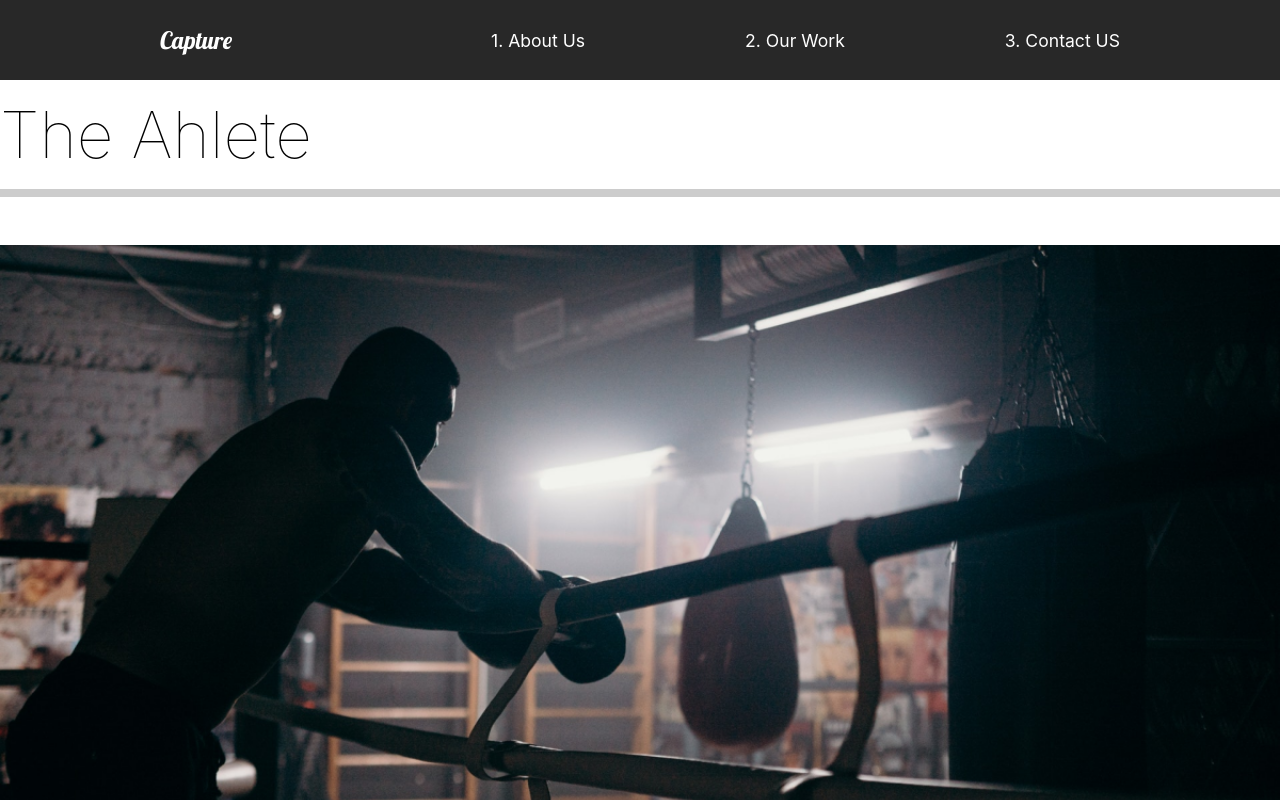
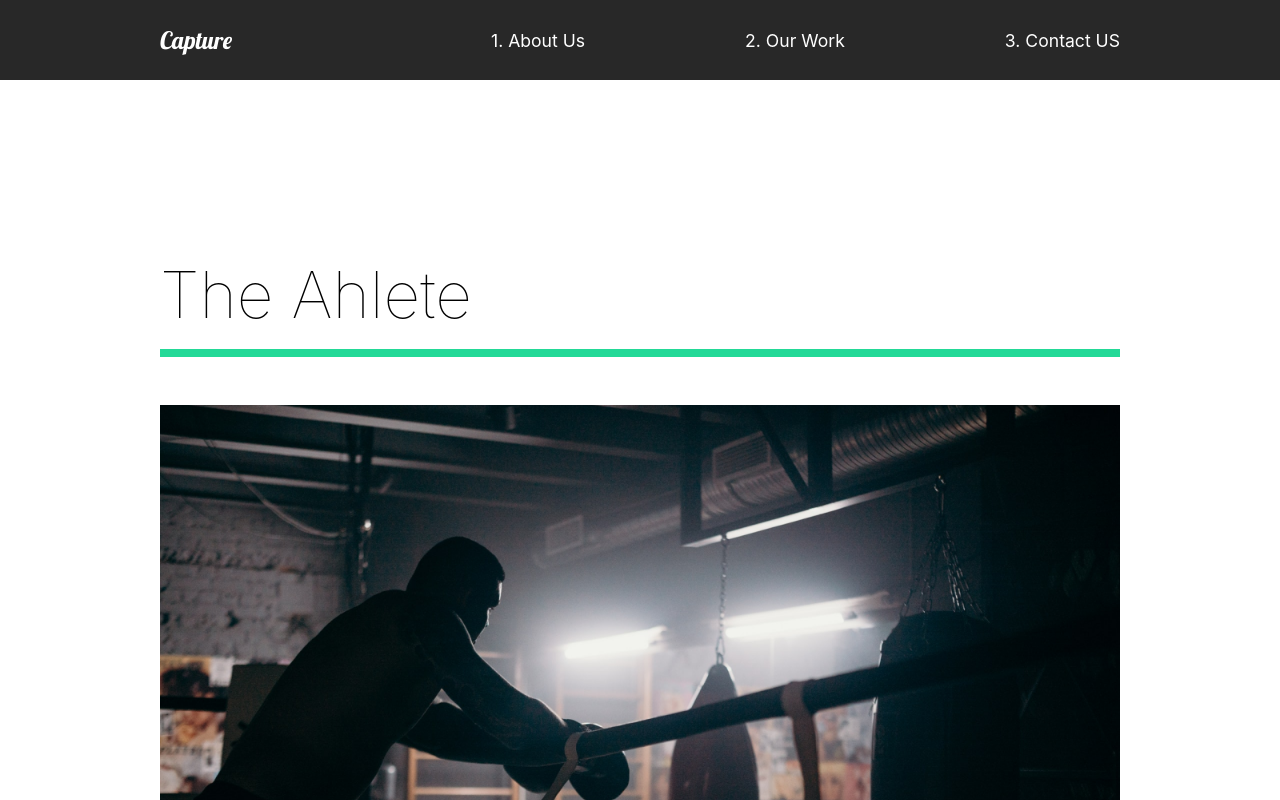
Before and after one commit to Xaisone/the-creative-react-captrue, a React (Create React App) app: page /work in a window 1280 px wide. Shown: the top 800 px of the page. Built offline with nearby package versions, Linux system fonts and the light colour scheme.

Commit message:
16. Our Work Animation

```diff
--- a/src/animation.js
+++ b/src/animation.js
@@ -1,56 +1,85 @@
-
-
 
 export const pageAnimation = {
-  hidden:{
+  hidden: {
     opacity: 0,
-    y:300,
+    y: 300,
   },
 
-  show:{
-    opacity:1,
-    y:0,
-    transition:{
-        duration:1,
-        when: 'beforeChildren',
-        staggerChildren: 0.25,
+  show: {
+    opacity: 1,
+    y: 0,
+    transition: {
+      duration: 0.5,
+      when: "beforeChildren",
+      staggerChildren: 0.25,
     },
   },
 
   exit: {
-    opacity:1,
-    y:200,
-    transition:{
-        duration:1,
+    opacity: 1,
+    y: 200,
+    transition: {
+      duration: 1,
     },
-  }
-}
+  },
+};
 
-export  const titleAnim = {
-    hidden: { y: 200 },
-    show: { y: 0, transition: { duration: 0.75 ,ease: "easeOut",} },
-  };
+export const titleAnim = {
+  hidden: { y: 200 },
+  show: { y: 0, transition: { duration: 0.75, ease: "easeOut" } },
+};
 
 export const fade = {
-  hidden:{opacity: 0},
+  hidden: { opacity: 0 },
+  show: {
+    opacity: 1,
+    transition: {
+      ease: "easeOut",
+      duration: 1,
+    },
+  },
+};
+
+export const photoAnim = {
+  hidden: { scale: 1.5, opacity: 0 },
+  show: {
+    scale: 1,
+    opacity: 1,
+    transition: {
+      ease: "easeOut",
+      duration: 0.75,
+
+    },
+  },
+};
+
+export const lineAnim = {
+  hidden: { width: "0%" },
+  show: {
+    width: "100%",
+    transition: {
+      duration: 1,
+    },
+  },
+};
+
+export const slider = {
+  hidden: {x: '-130%', skew: '45deg'},
   show:{
-    opacity: 1,
+    x: '100%',
+    skew: '0deg',
     transition:{
-      ease: 'easeOut',
-      duration:1,
+      ease:'easeOut', duration: 1
     }
   }
 }
 
-export const photoAnim = {
-
-  hidden: {scale: 1.5, opacity: 0},
+export const sliderContainer = {
+  hidden: { opacity: 1},
   show:{
-    scale:1,
-    opacity:1,
-    transition: {
-      ease: 'easeOut',
-      duration:0.75,
+    opacity: 1,
+    transition:{
+      staggerChildren: 0.15, ease: 'easeOut'
     }
   }
 }
--- a/src/pages/OurWork.js
+++ b/src/pages/OurWork.js
@@ -1,65 +1,110 @@
-
-import React from 'react';
-import styled from 'styled-components';
-import { Link } from 'react-router-dom';
-import athlete from '../img/athlete-small.png';
-import goodtimes from '../img/goodtimes-small.png';
-import theracer from '../img/theracer-small.png';
+import React from "react";
+import styled from "styled-components";
+import { Link } from "react-router-dom";
+import athlete from "../img/athlete-small.png";
+import goodtimes from "../img/goodtimes-small.png";
+import theracer from "../img/theracer-small.png";
 // Animations
 import { motion } from "framer-motion";
-import { pageAnimation } from "../animation";
+import {
+  sliderContainer,
+  slider,
+  fade,
+  photoAnim,
+  pageAnimation,
+  lineAnim,
+} from "../animation";
 
 const OurWork = () => {
   return (
-    <Work exit="exit" variants={pageAnimation} initial="hidden" animate="show" style={{background: "#fff"}}>
+    <Work
+      exit="exit"
+      variants={pageAnimation}
+      initial="hidden"
+      animate="show"
+      style={{ background: "#fff" }}
+    >
+      <motion.div variants={sliderContainer}>
+        <Frame1 variants={slider}></Frame1>
+        <Frame2 variants={slider}></Frame2>
+        <Frame3 variants={slider}></Frame3>
+        <Frame4 variants={slider}> </Frame4>
+      </motion.div>
       <Movie>
-            <h2>The Ahlete</h2>
-            <div className="line"></div>
+        <motion.h2 variants={fade}>The Ahlete</motion.h2>
+        <motion.div variants={lineAnim} className="line"></motion.div>
         <Link to="/work/the-athlete">
-                <img src={athlete} alt="athlete" />
+          <Hide>
+            <motion.img variants={photoAnim} src={athlete} alt="athlete" />
+          </Hide>
         </Link>
       </Movie>
       <Movie>
-            <h2>The Racer</h2>
+        <motion.h2 variants={fade}>The Racer</motion.h2>
         <div className="line"></div>
         <Link to="/work/the-racer">
           <img src={theracer} alt="theracer" />
         </Link>
       </Movie>
       <Movie>
-            <h2>Good Times</h2>
+        <motion.h2 variants={fade}>Good Times</motion.h2>
         <div className="line"></div>
         <Link to="/work/good-times">
           <img src={goodtimes} alt="goodtimes" />
         </Link>
       </Movie>
     </Work>
-  )
-}
+  );
+};
 
 const Work = styled(motion.div)`
   min-height: 100vh;
   overflow: hidden;
   padding: 5rem, 10rem;
 
-h2{
+  h2 {
     padding: 1rem 0rem;
   }
 `;
 
 const Movie = styled.div`
-padding-bottom: 10rem;
-.line{
+  padding: 10rem;
+  .line {
     height: 0.5rem;
-    background: #cccccc;
+    background: #23d997;
     margin-bottom: 3rem;
   }
-img{
+  img {
     width: 100%;
     height: 70vh;
     object-fit: cover;
   }
 `;
 
+const Hide = styled.div`
+  overflow: hidden;
+`;
 
-export default OurWork
+//Frame Animation
+const Frame1 = styled(motion.div)`
+  position: fixed;
+  left: 0;
+  top: 10%;
+  width: 100%;
+  height: 100vh;
+  background: #fffebf;
+  z-index: 2;
+`;
+
+const Frame2 = styled(Frame1)`
+  background: #ff8efb;
+`;
+
+const Frame3 = styled(Frame1)`
+  background: #8ed2ff;
+`;
+const Frame4 = styled(Frame1)`
+  background: #8effa0;
+`;
+
+export default OurWork;
```
Lines whose indentation alone changed are shown as unchanged.
